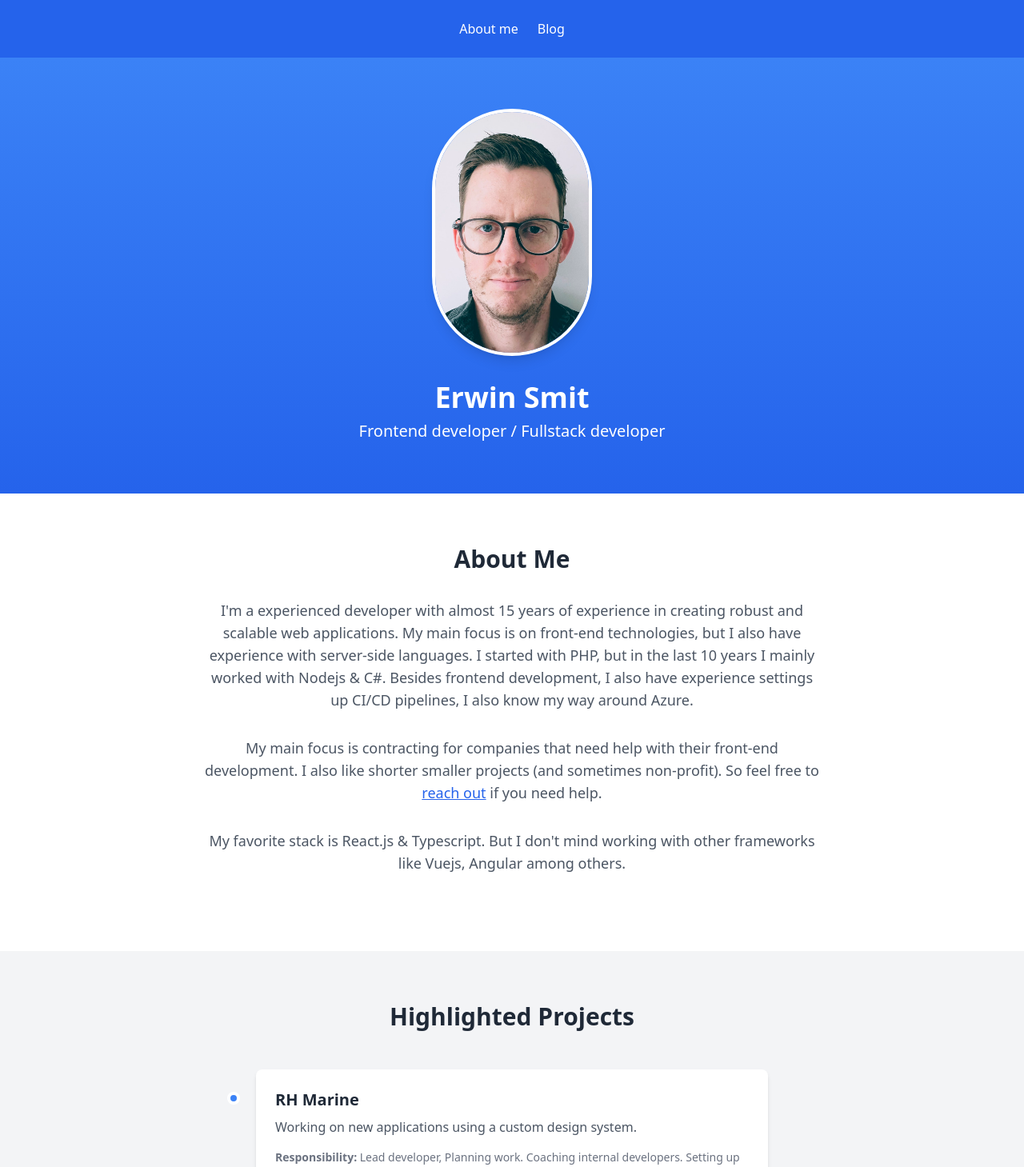
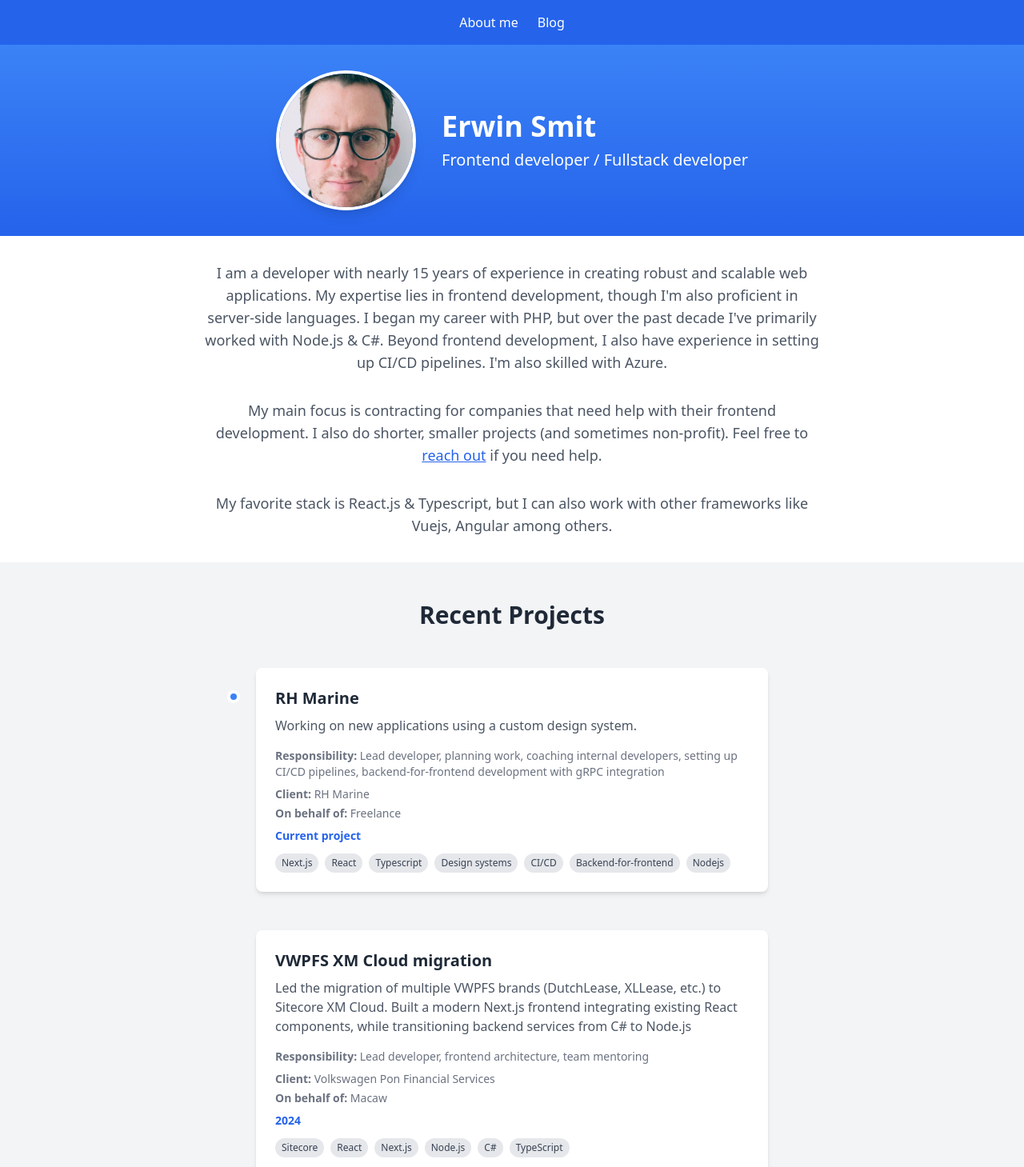
Before and after one commit to erwinsmit/blog, a Next.js app: page / in a window 1280 px wide. Shown: the top 1459 px of the page at 80% size. Built offline with nearby package versions, Linux system fonts and the light colour scheme.

Commit message:
styling changes

```diff
--- a/package.json
+++ b/package.json
@@ -7,6 +7,7 @@
     "publish": "next build && cpx CNAME dist && gh-pages -b gh-pages-test -d dist"
   },
   "dependencies": {
+    "@radix-ui/react-tooltip": "^1.1.6",
     "classnames": "^2.5.1",
     "date-fns": "^3.6.0",
     "gray-matter": "^4.0.3",
@@ -21,7 +22,9 @@
     "rehype-raw": "^7.0.0",
     "remark": "^15.0.1",
     "remark-gfm": "^4.0.0",
-    "remark-html": "^16.0.1"
+    "remark-html": "^16.0.1",
+    "tailwind-merge": "^2.6.0",
+    "tailwindcss-animate": "^1.0.7"
   },
   "devDependencies": {
     "@tailwindcss/typography": "^0.5.15",
--- a/src/app/_components/header.tsx
+++ b/src/app/_components/header.tsx
@@ -1,11 +1,38 @@
+"use client";
+
+import Image from "next/image";
 import Link from "next/link";
+import { usePathname } from "next/navigation";
 
 const Header = () => {
+  const pathname = usePathname();
+  const isHomePage = pathname === "/";
+
   return (
     <header className="bg-blue-600 text-white shadow-md">
-      <div className="container mx-auto px-4 py-6">
-        <nav>
-          <ul className="flex justify-center space-x-6">
+      <div className="container mx-auto px-4 py-4">
+        <div className="flex justify-between items-center">
+          {!isHomePage && (
+            <Link href="/">
+              <div className="flex items-center space-x-4 bg-blue-700 rounded-full py-2 px-4">
+                <Image
+                  src="/assets/selfie.jpg"
+                  alt="Your Name"
+                  width={40}
+                  height={40}
+                  className="rounded-full border-2 border-white"
+                  style={{
+                    height: 40,
+                    width: 40,
+                    objectFit: "cover",
+                  }}
+                />
+                <span className="font-semibold text-lg text-white">Erwin Smit</span>
+              </div>
+            </Link>
+          )}
+          <nav className={isHomePage ? "w-full" : "flex-grow"}>
+            <ul className={`flex ${isHomePage ? "justify-center" : "justify-end"} space-x-6`}>
               <li>
                 <Link href="/" className="hover:text-blue-200 transition duration-150 ease-in-out">
                   About me
@@ -16,10 +43,35 @@ const Header = () => {
                   Blog
                 </Link>
               </li>
+
+              {/* <li><Link href="/" className="hover:text-blue-200 transition duration-150 ease-in-out">Home</Link></li>
+            <li><Link href="/about" className="hover:text-blue-200 transition duration-150 ease-in-out">About me</Link></li>
+            <li><Link href="/blog" className="hover:text-blue-200 transition duration-150 ease-in-out">Blog</Link></li>
+            <li><Link href="/contact" className="hover:text-blue-200 transition duration-150 ease-in-out">Contact</Link></li> */}
             </ul>
           </nav>
         </div>
+      </div>
     </header>
+
+    // <header className="bg-blue-600 text-white shadow-md">
+    //   <div className="container mx-auto px-4 py-6">
+    //     <nav>
+    //       <ul className="flex justify-center space-x-6">
+    //         <li>
+    //           <Link href="/" className="hover:text-blue-200 transition duration-150 ease-in-out">
+    //             About me
+    //           </Link>
+    //         </li>
+    //         <li>
+    //           <Link href="/blog" className="hover:text-blue-200 transition duration-150 ease-in-out">
+    //             Blog
+    //           </Link>
+    //         </li>
+    //       </ul>
+    //     </nav>
+    //   </div>
+    // </header>
   );
 };
 
--- a/src/app/_components/intro.tsx
+++ b/src/app/_components/intro.tsx
@@ -3,43 +3,51 @@ import Image from "next/image";
 export function Intro() {
   return (
     <>
-      <div className="bg-gradient-to-b from-blue-500 to-blue-600 text-white py-16">
-        <div className="container mx-auto px-4 text-center">
-          <div className="mb-8">
+      <div className="bg-gradient-to-b from-blue-500 to-blue-600 text-white py-8">
+        <div className="container mx-auto px-4">
+          <div className="flex flex-col md:flex-row items-center justify-center md:space-x-8">
+            <div className="mb-8 md:mb-0">
               <Image
                 src="/assets/selfie.jpg?height=200&width=200"
                 alt="Erwin Smit"
                 width={200}
                 height={200}
+                style={{
+                  width: 175,
+                  height: 175,
+                  objectFit: "cover",
+                }}
                 className="rounded-full mx-auto shadow-lg border-4 border-white obj"
               />
             </div>
+            <div className="text-center md:text-left">
               <h1 className="text-4xl font-bold mb-2">Erwin Smit</h1>
               <p className="text-xl">Frontend developer / Fullstack developer</p>
             </div>
           </div>
+        </div>
+      </div>
 
-      <section className="bg-white py-16">
+      <section className="bg-white py-8">
         <div className="container mx-auto px-4">
-          <h2 className="text-3xl font-bold text-gray-800 mb-8 text-center">About Me</h2>
           <div className="max-w-3xl mx-auto">
             <p className="text-gray-600 mb-8 text-lg text-center">
-              I'm a experienced developer with almost 15 years of experience in creating robust and scalable web
-              applications. My main focus is on front-end technologies, but I also have experience with server-side
-              languages. I started with PHP, but in the last 10 years I mainly worked with Nodejs & C#. Besides frontend
-              development, I also have experience settings up CI/CD pipelines, I also know my way around Azure.
+              I am a developer with nearly 15 years of experience in creating robust and scalable web applications. My
+              expertise lies in frontend development, though I'm also proficient in server-side languages. I began my
+              career with PHP, but over the past decade I've primarily worked with Node.js & C#. Beyond frontend
+              development, I also have experience in setting up CI/CD pipelines. I'm also skilled with Azure.
             </p>
             <p className="text-gray-600 mb-8 text-lg text-center">
-              My main focus is contracting for companies that need help with their front-end development. I also like
-              shorter smaller projects (and sometimes non-profit). So feel free to{" "}
+              My main focus is contracting for companies that need help with their frontend development. I also do
+              shorter, smaller projects (and sometimes non-profit). Feel free to{" "}
               <a className="underline text-blue-600 hover:text-blue-800" href="#connect">
                 reach out
               </a>{" "}
               if you need help.
             </p>
-            <p className="text-gray-600 mb-8 text-lg text-center">
-              My favorite stack is React.js & Typescript. But I don't mind working with other frameworks like Vuejs,
-              Angular among others.
+            <p className="text-gray-600 text-lg text-center">
+              My favorite stack is React.js & Typescript, but I can also work with other frameworks like Vuejs, Angular
+              among others.
             </p>
           </div>
         </div>
--- a/src/app/_components/projects.tsx
+++ b/src/app/_components/projects.tsx
@@ -1,4 +1,5 @@
 import Image from "next/image";
+import * as Tooltip from "@radix-ui/react-tooltip";
 
 interface Project {
   title: string;
@@ -15,7 +16,7 @@ const projects: Project[] = [
     title: "RH Marine",
     description: "Working on new applications using a custom design system. ",
     responsibility:
-      "Lead developer, Planning work. Coaching internal developers. Setting up CI/CD pipelines. Backend-for-frontend development with gRPC integration",
+      "Lead developer, planning work, coaching internal developers, setting up CI/CD pipelines, backend-for-frontend development with gRPC integration",
     client: "RH Marine",
     agency: "Freelance",
     date: "Current project",
@@ -25,7 +26,7 @@ const projects: Project[] = [
     title: "VWPFS XM Cloud migration",
     description:
       "Led the migration of multiple VWPFS brands (DutchLease, XLLease, etc.) to Sitecore XM Cloud. Built a modern Next.js frontend integrating existing React components, while transitioning backend services from C# to Node.js",
-    responsibility: "Lead developer - Architecture design, technical leadership, and team mentoring",
+    responsibility: "Lead developer, frontend architecture, team mentoring",
     client: "Volkswagen Pon Financial Services",
     agency: "Macaw",
     date: "2024",
@@ -38,7 +39,7 @@ const projects: Project[] = [
       "Developed a fleet management portal enabling fleet managers to create lease policies and process driver requests. The drivers also use the portal through a different role to configure and request a new lease car.",
     client: "Volkswagen Pon Financial Services",
     responsibility:
-      "Lead developer - Built SPA from ground up, implemented multi-theme design system, established CI/CD pipelines and multi-environment infrastructure (DEV/TEST/PROD)",
+      "Lead developer, built SPA from scratch, implemented multi-theme design system, created CI/CD pipelines and multi-environment infrastructure (DEV/TEST/PROD)",
     agency: "Macaw",
     date: "2024",
     tags: ["React", "Storybook", "React Router", "Vite", "GraphQL", "TypeScript", "Keycloak"],
@@ -57,8 +58,8 @@ const projects: Project[] = [
   {
     title: "Noerr corporate website",
     description:
-      "Developed a new headless corporate website (using Sitercore JSS) for Noerr, a germam law firm. The website consumes data from Sitecore, for vacancies it retrieves data from the workday API.",
-    responsibility: "Lead developer, creating a design system in Storybook, setting up CI/CD. ",
+      "Developed a new headless corporate website (using Sitercore JSS) for Noerr, a German law firm. The website consumes data from Sitecore, for vacancies it retrieves data from the workday API.",
+    responsibility: "Lead developer, created a design system in Storybook, set up CI/CD. ",
     client: "Noerr",
     agency: "Macaw",
     date: "2023/2024",
@@ -79,7 +80,7 @@ const projects: Project[] = [
 const nonProfitProjects: Project[] = [
   {
     title: "Tuinstad Staalwijk website",
-    description: "Build a new website for the local community in my neighborhood. Using an easy to use CMS (tinaCMS)",
+    description: "Built a new website for the local community in my neighborhood, using an easy to use CMS (tinaCMS)",
     responsibility: "",
     client: "Stichting Comité Tuinstad-Staalwijk",
     agency: "Freelance",
@@ -88,22 +89,40 @@ const nonProfitProjects: Project[] = [
   },
 ];
 
-const otherClients = [
-  { name: "Heineken", logo: "./assets/clients/heineken.png" },
-  { name: "D-Reizen", logo: "./assets/clients/d-reizen.png" },
-  { name: "Regus", logo: "/assets/clients/regus.png" },
-  { name: "Onvz", logo: "/assets/clients/onvz.png" },
-  { name: "Intertrust", logo: "/assets/clients/intertrust.png" },
-  { name: "Anwb", logo: "/assets/clients/anwb.png" },
+type OtherClient = {
+  name: string;
+  logo: string;
+  description: string;
+};
+
+const otherClients: OtherClient[] = [
+  {
+    name: "Heineken",
+    logo: "./assets/clients/heineken.png",
+    description: "Build new features for the Heineken.com platform as part of a scrum team",
+  },
+  {
+    name: "D-Reizen",
+    logo: "./assets/clients/d-reizen.png",
+    description: "Developed a booking platform to be used in the travelshops ",
+  },
+  { name: "Regus", logo: "/assets/clients/regus.png", description: "Worked on internal business applications" },
+  { name: "Onvz", logo: "/assets/clients/onvz.png", description: "Built the website for the 'Jaaah' label" },
+  {
+    name: "Intertrust",
+    logo: "/assets/clients/intertrust.png",
+    description: "Created a portal for Intertrust clients (Intertrust Iris)",
+  },
+  { name: "Anwb", logo: "/assets/clients/anwb.png", description: "Created an early version of Anwb Camping" },
 ];
 
 export default function PortfolioTimeline() {
   return (
     <div className="min-h-screen bg-gray-100">
       <main>
-        <section className="bg-gray-100 py-16">
+        <section className="bg-gray-100 py-12">
           <div className="container mx-auto px-4 ">
-            <h2 className="text-3xl font-bold text-gray-800 mb-12 text-center">Highlighted Projects</h2>
+            <h2 className="text-3xl font-bold text-gray-800 mb-12 text-center">Recent Projects</h2>
             <div className="relative mx-auto">
               {/* Timeline line */}
               {/* <div className="absolute left-0  top-0 bottom-0 w-1 bg-blue-300 transform "></div> */}
@@ -128,7 +147,7 @@ export default function PortfolioTimeline() {
                         <strong>Client:</strong> {project.client}
                       </p>
                       <p className="text-sm text-gray-500 mb-2">
-                        <strong>On behalfe of:</strong> {project.agency}
+                        <strong>On behalf of:</strong> {project.agency}
                       </p>
                       <p className="text-sm font-semibold text-blue-600 mb-3">{project.date}</p>
                       <div className="flex flex-wrap gap-2">
@@ -147,28 +166,45 @@ export default function PortfolioTimeline() {
           </div>
         </section>
 
-        <section className="bg-white py-16">
+        <section className="bg-white py-12">
           <div className="container mx-auto px-4">
             <h2 className="text-3xl font-bold text-gray-800 mb-12 text-center">
               Other Clients I've worked for over the years
             </h2>
-            <div className="grid grid-cols-2 md:grid-cols-3 lg:grid-cols-5 gap-8 items-center justify-items-center">
+            <Tooltip.Provider>
+              <div className="grid grid-cols-2 md:grid-cols-3 lg:grid-cols-6 gap-4 justify-items-center">
                 {otherClients.map((client, index) => (
-                <div key={index} className="w-full max-w-[200px]">
+                  <Tooltip.Root key={index}>
+                    <Tooltip.Trigger asChild>
+                      <div className="w-48 h-48 flex items-center justify-center p-4 bg-white border border-gray-200 rounded-lg shadow-sm hover:shadow-md transition-shadow duration-300 cursor-pointer">
+                        <div className="relative w-full h-full">
                           <Image
                             src={client.logo}
                             alt={client.name}
-                    width={200}
-                    height={80}
-                    className="w-full h-auto object-contain"
+                            layout="fill"
+                            objectFit="contain"
+                            className="p-2"
                           />
                         </div>
+                      </div>
+                    </Tooltip.Trigger>
+                    <Tooltip.Portal>
+                      <Tooltip.Content
+                        className="bg-gray-800 text-white px-4 py-2 rounded-md text-sm max-w-xs"
+                        sideOffset={5}
+                      >
+                        {client.description}
+                        <Tooltip.Arrow className="fill-gray-800" />
+                      </Tooltip.Content>
+                    </Tooltip.Portal>
+                  </Tooltip.Root>
                 ))}
               </div>
+            </Tooltip.Provider>
           </div>
         </section>
 
-        <section className="bg-gray-100 py-16">
+        <section className="bg-gray-100 py-12">
           <div className="container mx-auto px-4 ">
             <h2 className="text-3xl font-bold text-gray-800 mb-12 text-center">Nonprofit Projects</h2>
             <div className="relative mx-auto">
@@ -187,7 +223,7 @@ export default function PortfolioTimeline() {
                         <strong>Client:</strong> {project.client}
                       </p>
                       <p className="text-sm text-gray-500 mb-2">
-                        <strong>On behalfe of:</strong> {project.agency}
+                        <strong>On behalf of:</strong> {project.agency}
                       </p>
                       <p className="text-sm font-semibold text-blue-600 mb-3">{project.date}</p>
                       <div className="flex flex-wrap gap-2">
--- a/src/app/blog/page.tsx
+++ b/src/app/blog/page.tsx
@@ -6,16 +6,10 @@ export default function Posts() {
 
   return (
     <div>
-      <div className="bg-gradient-to-b from-blue-500 to-blue-600 text-white py-16">
-        <div className="container mx-auto px-4 text-center">
-          <h1 className="text-4xl font-bold mb-2">Erwin Smit</h1>
-          <p className="text-xl">Frontend developer / Fullstack developer</p>
-        </div>
-      </div>
-
       <div className="container mx-auto mt-8 px-4">
         <p className="text-xl">
-          Plotting down my thoughts over the years. Not everything is relevant anymore, but I like to keep it around.
+          Journaling my thoughts over the years. Some older posts are not relevant anymore, but I like to keep it
+          around.
         </p>
       </div>
       <MoreStories posts={allPosts} />
--- a/src/app/layout.tsx
+++ b/src/app/layout.tsx
@@ -31,7 +31,7 @@ export default function RootLayout({
         <meta name="theme-color" content="#000" />
         <link rel="alternate" type="application/rss+xml" href="/feed.xml" />
       </head>
-      <body className={"bg-gray-100 "}>
+      <body className={`bg-gray-100 ${inter}`}>
         <Header />
         <main className="min-h-screen">{children}</main>
         <Footer />
```
Also changed, not shown: 1 other file (tests, documents, lock files or other folders). Lines whose indentation alone changed are shown as unchanged.
